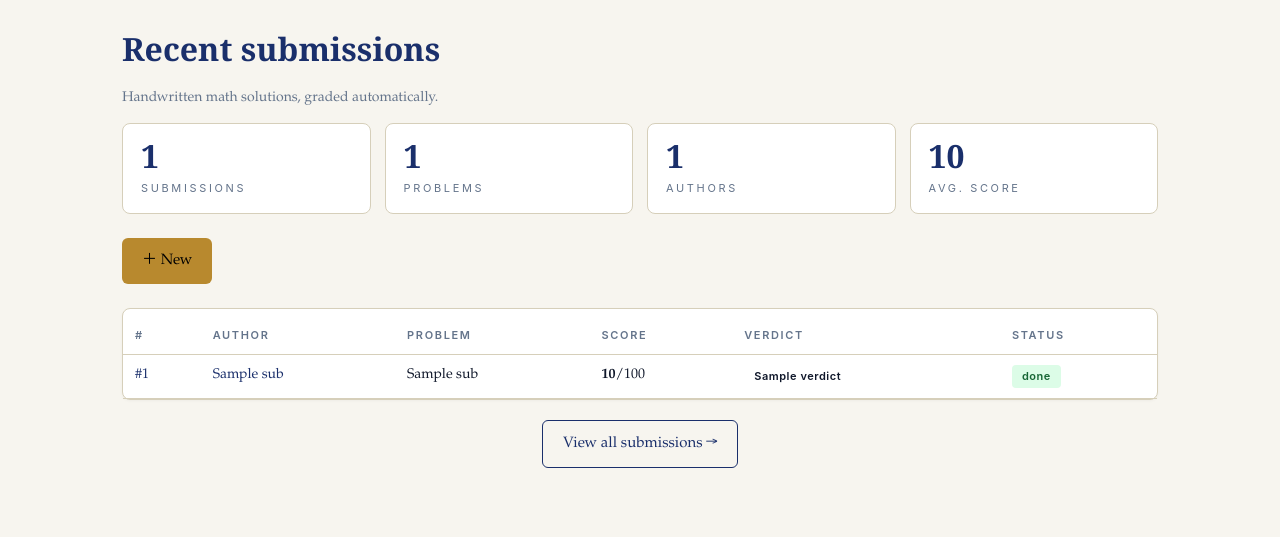
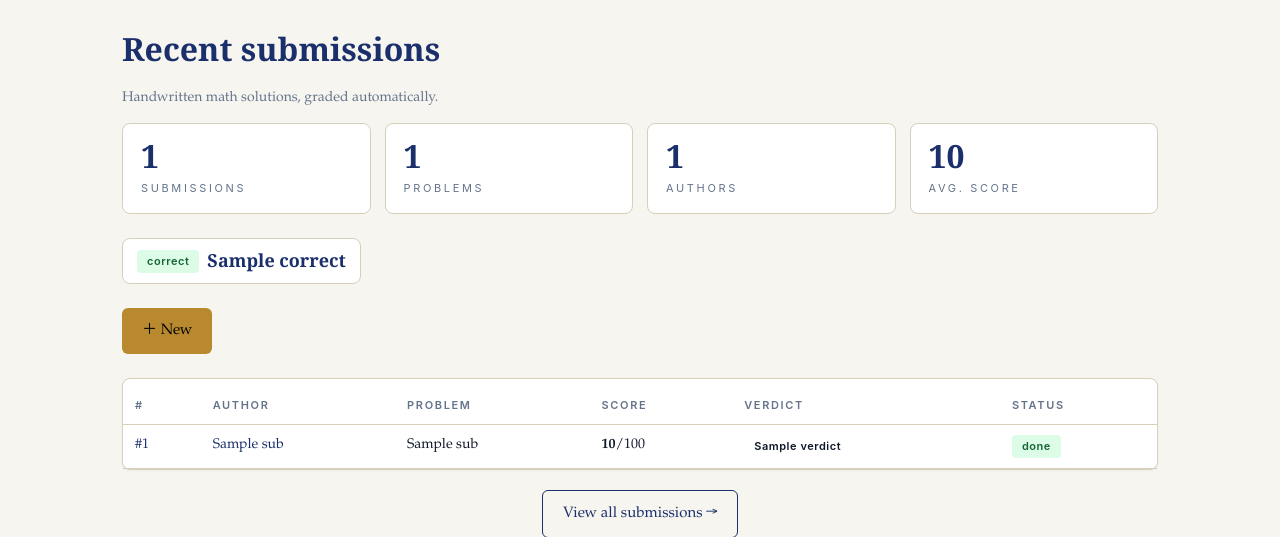
Before and after one commit to vibeach/mathmark, a Flask app: template templates/home.html in a window 1280 px wide. Shown: the part 66-603 px from the top of the page. Run offline with Flask 3, Linux system fonts and the light colour scheme; the template is opened without the code that fills it: most values are stand-ins (such as "Sample title", 1, 10 or a date in 2020); some libraries are stand-ins or nearby versions.

Commit message:
home: verdict tally row (clickable pills → filtered /submissions)
Shows the 4 canonical verdicts with their counts, each a link to
/submissions?verdict=<code>. Handles legacy Italian verdicts via
the same CASE expression used by the filter SQL.

```diff
--- a/app.py
+++ b/app.py
@@ -733,7 +733,22 @@
         cur.execute("SELECT COUNT(*) c FROM problems"); n_probs = cur.fetchone()["c"]
         cur.execute("SELECT COUNT(DISTINCT author_name) c FROM submissions"); n_auth = cur.fetchone()["c"]
         cur.execute("SELECT AVG(score)::int a FROM markings WHERE status='done'"); avg = cur.fetchone()["a"]
-    return render_template("home.html", subs=subs, n_subs=n_subs, n_probs=n_probs, n_auth=n_auth, avg=avg)
+        cur.execute("""
+            SELECT
+              COALESCE(feedback_json->>'verdict_code',
+                CASE
+                  WHEN LOWER(SPLIT_PART(COALESCE(verdict,''),' ',1)) IN ('corretta','correct','правильно','верно') THEN 'correct'
+                  WHEN LOWER(SPLIT_PART(COALESCE(verdict,''),' ',1)) IN ('parzialmente','partial','partially','частично') THEN 'partial'
+                  WHEN LOWER(SPLIT_PART(COALESCE(verdict,''),' ',1)) IN ('errata','wrong','incorrect','неверно','неправильно') THEN 'wrong'
+                  WHEN LOWER(SPLIT_PART(COALESCE(verdict,''),' ',1)) IN ('illeggibile','illegible','нечитаемо') THEN 'illegible'
+                END) AS vc,
+              COUNT(*) c
+            FROM markings WHERE status='done'
+            GROUP BY vc
+        """)
+        tally = {r["vc"]: r["c"] for r in cur.fetchall() if r["vc"]}
+    return render_template("home.html", subs=subs, n_subs=n_subs, n_probs=n_probs,
+                           n_auth=n_auth, avg=avg, tally=tally)
 
 @app.route("/new", methods=["GET","POST"])
 def new():
--- a/templates/home.html
+++ b/templates/home.html
@@ -12,9 +12,34 @@
   <div class="stat"><div class="n">{{ avg or "–" }}</div><div class="l">{{ t.stat_avg }}</div></div>
 </div>
 
+{% if tally %}
+<div class="tally">
+  {% for code in ['correct','partial','wrong','illegible'] %}
+    {% if tally.get(code) %}
+    <a class="tally-item" href="{{ url_for('submissions_index', verdict=code) }}">
+      <span class="badge verdict-{{ code }}">{{ t['verdict_' ~ code] }}</span>
+      <b>{{ tally[code] }}</b>
+    </a>
+    {% endif %}
+  {% endfor %}
+</div>
+{% endif %}
+
 <div style="margin:24px 0">
   <a href="{{ url_for('new') }}" class="btn gold">{{ t.nav_new }}</a>
 </div>
+
+<style>
+.tally { display:flex; gap:10px; flex-wrap:wrap; margin:16px 0; }
+.tally-item {
+  display:inline-flex; align-items:center; gap:8px;
+  padding:8px 14px; background:#fff; border:1px solid var(--line);
+  border-radius:8px; color:var(--ink); text-decoration:none;
+  transition:border-color .12s, transform .12s;
+}
+.tally-item:hover { border-color:var(--brand); transform:translateY(-1px); text-decoration:none; }
+.tally-item b { font-family:Georgia,serif; font-size:18px; color:var(--brand); }
+</style>
 
 {% if subs %}
 <div class="card" style="padding:0">
```
